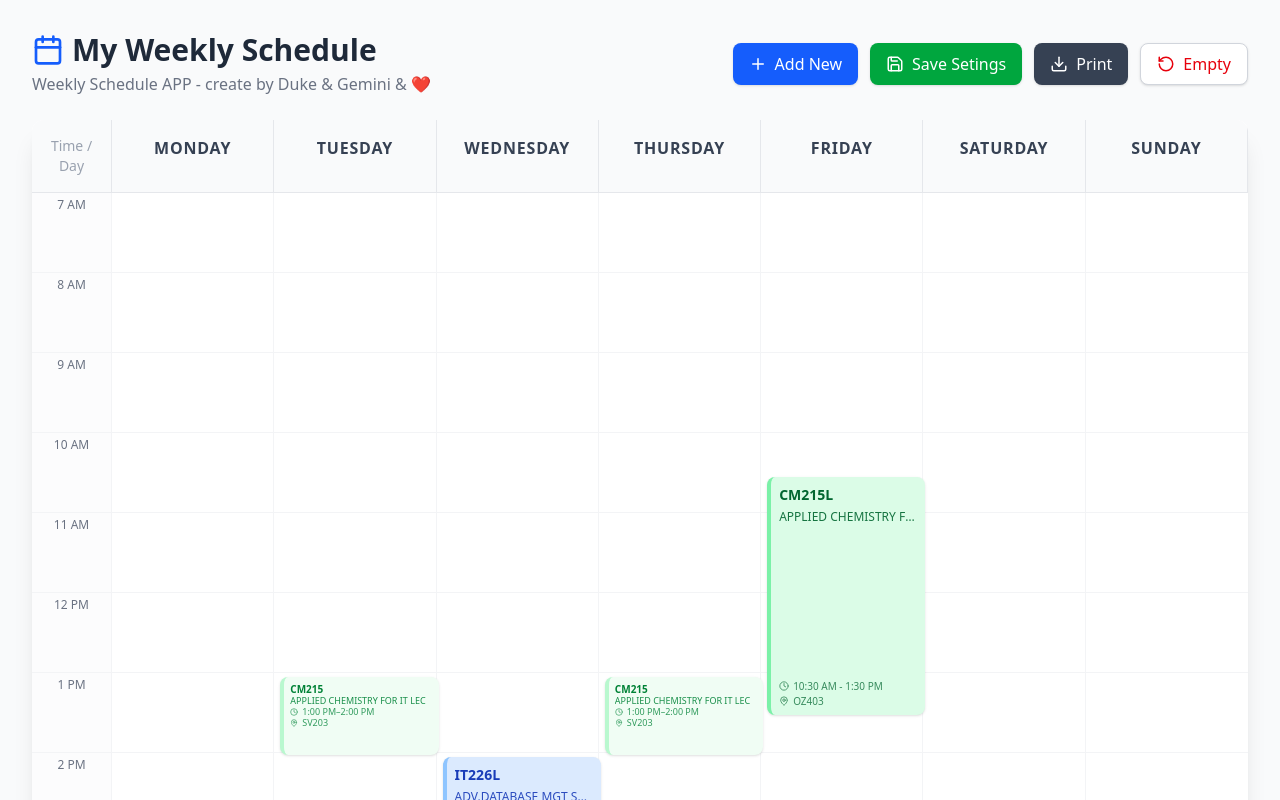
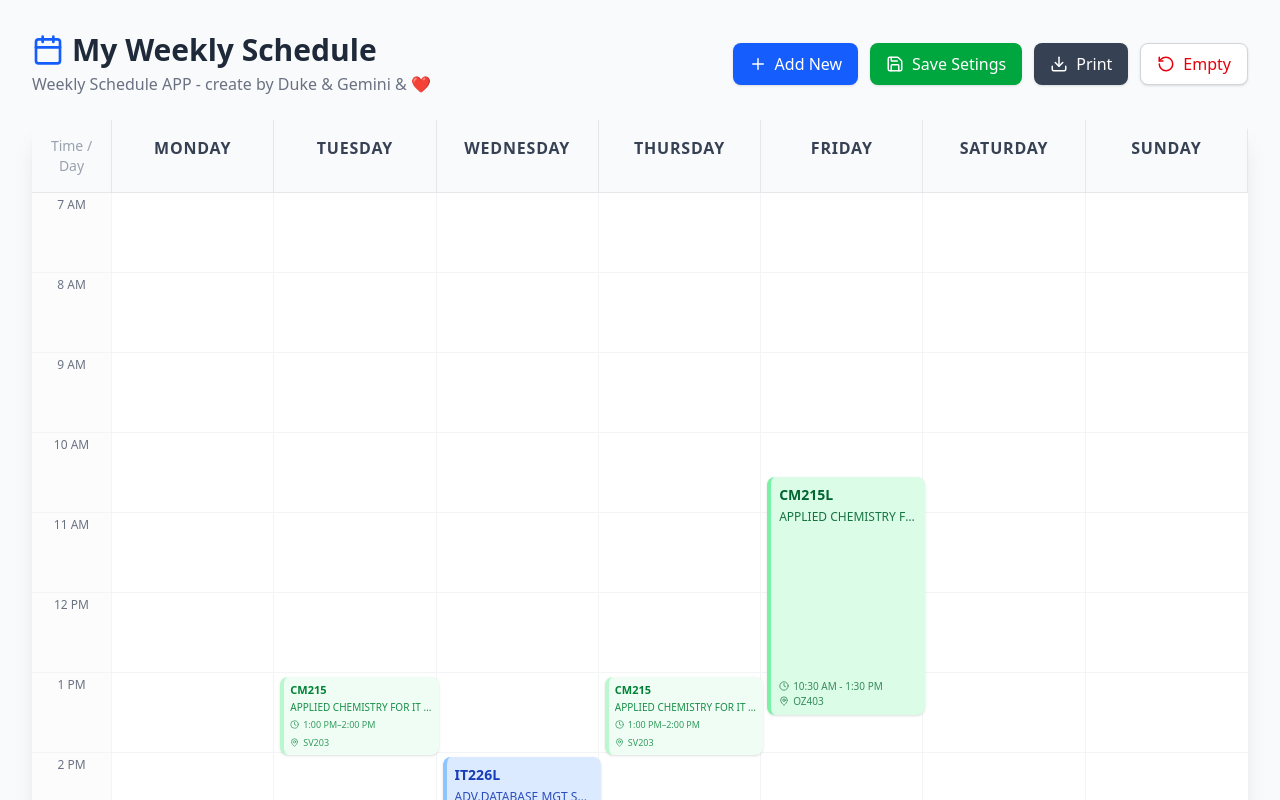
Before and after one commit to dukehug/weekly_schedule_2026, a React (Vite) app: page / in a window 1280 px wide. Shown: the top 800 px of the page. Built offline with nearby package versions, Linux system fonts and the light colour scheme.

Commit message:
Fix subject layout

```diff
--- a/src/App.jsx
+++ b/src/App.jsx
@@ -267,7 +267,8 @@ const App = () => {
                 const endMin = timeToMinutes(event.end);
                 const gridStartMin = START_HOUR * 60;
                 const durationMinutes = endMin - startMin;
-                const isShortEvent = durationMinutes <= 60;
+                const isTinyEvent = durationMinutes < 60;
+                const isCompactEvent = durationMinutes >= 60 && durationMinutes < 120;
 
                 const top = ((startMin - gridStartMin) / 60) * HOUR_HEIGHT;
                 const height = (durationMinutes / 60) * HOUR_HEIGHT;
@@ -280,7 +281,7 @@ const App = () => {
                   <div
                     key={event.id}
                     onClick={() => openEditModal(event)}
-                    className={`absolute z-10 m-1 rounded-lg border-l-4 shadow-sm cursor-pointer hover:shadow-md transition-all text-xs overflow-hidden leading-tight flex flex-col ${isShortEvent ? 'gap-0 px-1.5 py-1.5' : 'gap-1 p-2'} ${event.color} hover:brightness-95 print:border`}
+                    className={`absolute z-10 m-1 rounded-lg border-l-4 shadow-sm cursor-pointer hover:shadow-md transition-all text-xs overflow-hidden leading-tight ${isTinyEvent ? 'flex flex-col justify-center gap-0.5 px-1.5 py-1' : isCompactEvent ? 'grid grid-rows-4 px-1.5 py-1' : 'flex flex-col gap-1 p-2'} ${event.color} hover:brightness-95 print:border`}
                     style={{
                       top: `${top}px`,
                       height: `${height - 2}px`,
@@ -288,20 +289,25 @@ const App = () => {
                       width: `calc((100% - 80px) / ${totalColumns} - 4px)`
                     }}
                   >
-                    {isShortEvent ? (
+                    {isTinyEvent ? (
                       <>
-                        <div className="shrink-0 truncate text-[10px] font-bold leading-[12px]">
-                          {event.subject}
+                        <div className="truncate text-[10px] font-bold leading-[12px]">{event.subject}</div>
+                        <div className="truncate text-[9px] leading-[11px] opacity-90">{event.description}</div>
+                      </>
+                    ) : isCompactEvent ? (
+                      <>
+                        <div className="flex min-h-0 items-center truncate text-[11px] font-bold leading-none">
+                          <span className="truncate">{event.subject}</span>
                         </div>
-                        <div className="shrink-0 truncate text-[9px] leading-[11px] opacity-90">
-                          {event.description}
+                        <div className="flex min-h-0 items-center truncate text-[10px] leading-none opacity-90">
+                          <span className="truncate">{event.description}</span>
                         </div>
-                        <div className="flex min-w-0 shrink-0 items-center gap-1 text-[9px] leading-[11px] opacity-80">
-                          <Clock size={8} className="shrink-0" />
+                        <div className="flex min-h-0 min-w-0 items-center gap-1 text-[9px] leading-none opacity-80">
+                          <Clock size={9} className="shrink-0" />
                           <span className="truncate">{formatTime12H(event.start)}–{formatTime12H(event.end)}</span>
                         </div>
-                        <div className="flex min-w-0 shrink-0 items-center gap-1 text-[9px] leading-[11px] opacity-80">
-                          <MapPin size={8} className="shrink-0" />
+                        <div className="flex min-h-0 min-w-0 items-center gap-1 text-[9px] leading-none opacity-80">
+                          <MapPin size={9} className="shrink-0" />
                           <span className="truncate">{event.room || '—'}</span>
                         </div>
                       </>
@@ -311,7 +317,7 @@ const App = () => {
                         <div className="shrink-0 opacity-90 truncate">{event.description}</div>
                       </>
                     )}
-                    {!isShortEvent && (
+                    {!isTinyEvent && !isCompactEvent && (
                       <div className="mt-auto flex flex-col gap-0.5 opacity-75 text-[10px]">
                         <div className="flex items-center gap-1">
                             <Clock size={10} />
```
